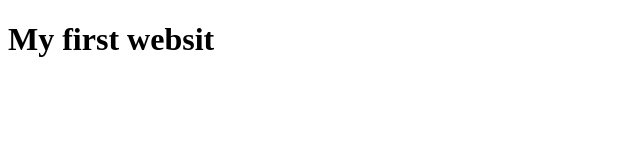
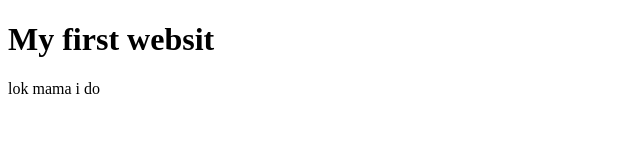
Before and after one commit to Raselraaz123/My-first-github-websit, a plain HTML site: page index.html in a window 1280 px wide. Shown: the whole page, without its empty margins (0-640 px from the left). Drawn offline with Linux system fonts and the light colour scheme.

Commit message:
new text add

```diff
--- a/index.html
+++ b/index.html
@@ -8,5 +8,6 @@
 </head>
 <body>
     <h1>My first websit</h1>
+    <p>lok mama i do</p>
 </body>
 </html>
```
